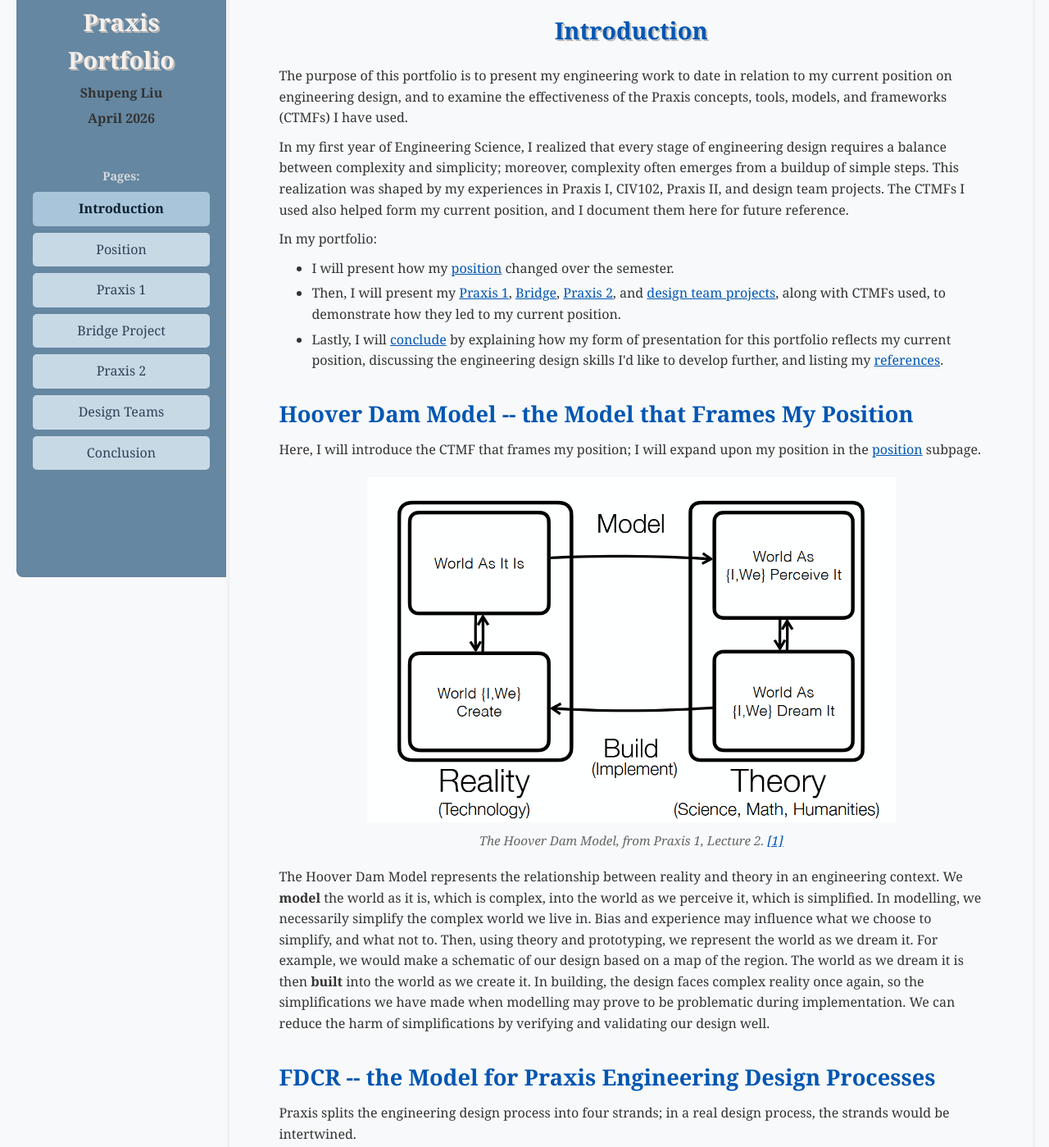
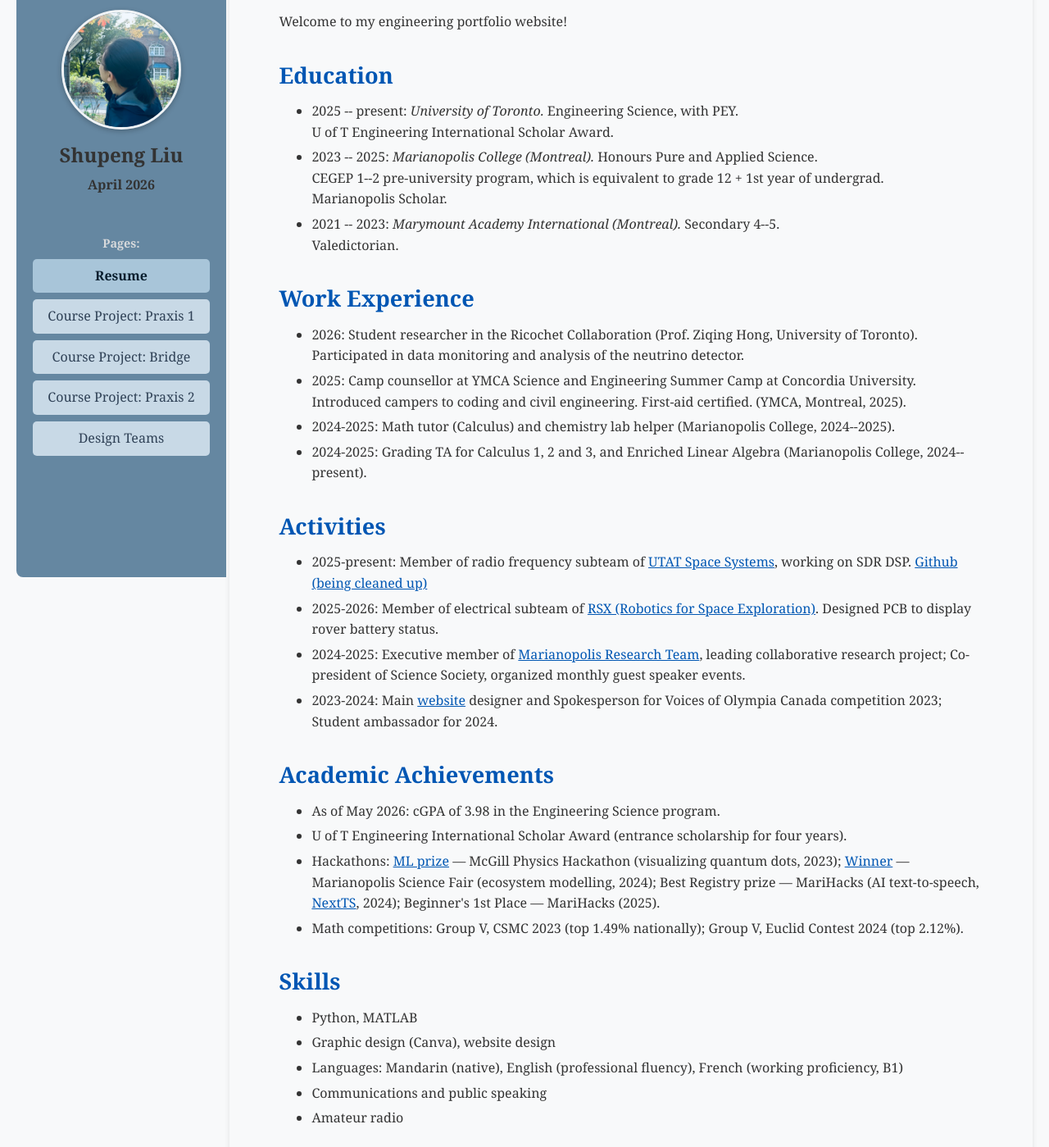
Before and after one commit to shaunaliu-github/shaunaliu-github.github.io, a plain HTML site: page index.html in a window 1280 px wide. Shown: the part 76-1475 px from the top of the page at 82% size. Drawn offline with Linux system fonts and the light colour scheme.

Commit message:
removed some praxis stuff

```diff
--- a/index.html
+++ b/index.html
@@ -3,7 +3,7 @@
 <head>
     <meta charset="UTF-8">
     <meta name="viewport" content="width=device-width, initial-scale=1.0">
-    <title>Praxis Portfolio</title>
+    <title>Shupeng Liu - Engineering Portfolio</title>
     <link rel="stylesheet" href="style.css">
 
 </head>
@@ -11,20 +11,19 @@
 <div class="container">
 
     <div class="sidenav">
-        <h1 class="name">Praxis</h1>
-        <h1 class="name"> Portfolio</h1>
-        <h4 style="text-align: center; margin: 5px 0;">Shupeng Liu</h4>
+        <img src="pics/picture_of_me.png" class="picture-of-me" alt="Portrait of Shupeng Liu">
+        <h3 style="text-align: center; margin: 5px 0;">Shupeng Liu</h3>
         <h4 style="text-align: center; margin: 0 0 10px 0;">April 2026</h4>
         <br>
         <h4 class="navbar-text">Pages:</h4>
         <ul class="navbar">
-            <li class="index-pg active"><a href="index.html">Introduction</a></li>
-            <li class="writings-pg"><a href="position.html">Position</a></li>
-            <li class="writings-pg"><a href="praxis1.html">Praxis 1</a></li>
-            <li class="writings-pg"><a href="bridge.html">Bridge Project</a></li>
-            <li class="writings-pg"><a href="praxis2.html">Praxis 2</a></li>
+            <li class="index-pg active"><a href="index.html">Resume</a></li>
+            <!-- <li class="writings-pg"><a href="position.html">Position</a></li> -->
+            <li class="writings-pg"><a href="praxis1.html">Course Project: Praxis 1</a></li>
+            <li class="writings-pg"><a href="bridge.html">Course Project: Bridge</a></li>
+            <li class="writings-pg"><a href="praxis2.html">Course Project: Praxis 2</a></li>
             <li class="writings-pg"><a href="design_teams.html">Design Teams</a></li>
-            <li class="writings-pg"><a href="conclusion.html">Conclusion</a></li>
+            <!-- <li class="writings-pg"><a href="conclusion.html">Conclusion</a></li> -->
         </ul>
     </div>
 
@@ -32,77 +31,67 @@
 
 
     <div class="main">
-        <h1>Introduction</h1>
-        <p>The purpose of this portfolio is to present my engineering work to date in relation to
-            my current position on engineering design, and to examine the effectiveness of the Praxis concepts, tools,
-            models, and frameworks (CTMFs) I have used.</p>
 
-        <p>In my first year of Engineering Science, I realized that every stage of engineering design requires a balance between
-            complexity and simplicity; moreover, complexity often emerges from a buildup of simple steps. This realization
-            was shaped by my experiences in Praxis I, CIV102, Praxis II, and design team projects. The CTMFs I used also helped form
-            my current position, and I document them here for future reference.
-        </p>
+        <p>Welcome to my engineering portfolio website! </p>
 
-        <p>In my portfolio:</p>
-        <ul>
-            <li>I will present how my <a href="position.html">position</a> changed over the semester.</li>
-            <li>Then, I will present my <a href="praxis1.html">Praxis 1</a>, <a href="bridge.html">Bridge</a>,
-                <a href="praxis2.html">Praxis 2</a>, and <a href="design_teams.html">design team projects</a>,
-                along with CTMFs used, to demonstrate how they led to my current position.</li>
-            <li>Lastly, I will <a href="conclusion.html">conclude</a> by explaining how my form of presentation
-                for this portfolio reflects my current position, discussing the engineering design skills I'd like to develop further,
-                and listing my <a href="conclusion.html#References">references</a>.</li>
-        </ul>
+        <!-- Education -->
+        <section id="education" class="education-section">
+            <h2>Education</h2>
+            <ul>
+
+                <li>2025 -- present: <em>University of Toronto.</em> Engineering Science, with PEY. <br> U of T Engineering International Scholar Award.</li>
+                <li>2023 -- 2025: <em>Marianopolis College (Montreal).</em> Honours Pure and Applied Science. <br> CEGEP 1--2 pre-university program, which is equivalent to grade 12 + 1st year of undergrad. <br> Marianopolis Scholar.</li>
+                <li>2021 -- 2023: <em>Marymount Academy International (Montreal).</em> Secondary 4--5. <br> Valedictorian.</li>
+            </ul>
+        </section>
+
+        <!-- Work Experience -->
+        <section id="work-experience" class="work-section">
+            <h2>Work Experience</h2>
+            <ul>
+                <li>2026: Student researcher in the Ricochet Collaboration (Prof. Ziqing Hong, University of Toronto). Participated in data monitoring and analysis of the neutrino detector. </li>
+                <li>2025: Camp counsellor at YMCA Science and Engineering Summer Camp at Concordia University. <br>Introduced campers to coding and civil engineering. First-aid certified. (YMCA, Montreal, 2025).</li>
+                <li>2024-2025: Math tutor (Calculus) and chemistry lab helper (Marianopolis College, 2024--2025).</li>
+                <li>2024-2025: Grading TA for Calculus 1, 2 and 3, and Enriched Linear Algebra (Marianopolis College, 2024--present).</li>
+            </ul>
+        </section>
+
+        <!-- Activities -->
+        <section id="activities" class="activities-section">
+            <h2>Activities</h2>
+            <ul>
+                <li>2025-present: Member of radio frequency subteam of <a href="https://www.utat.ca/space-systems">UTAT Space Systems</a>, working on SDR DSP. <a href = "https://github.com/utat-ss/bus-gs-sdr/tree/messy_repo_with_some_good_code">Github (being cleaned up)</a> </li>
+                <li>2025-2026: Member of electrical subteam of <a href="https://rsx.skule.ca/">RSX (Robotics for Space Exploration)</a>. Designed PCB to display rover battery status.</li>
+                <li>2024-2025: Executive member of <a href="https://survivalguidemtl.wixsite.com/survival-guide">Marianopolis Research Team</a>, leading collaborative research project; Co-president of Science Society, organized monthly guest speaker events.</li>
+                <li>2023-2024: Main <a href="https://survivalguidemtl.wixsite.com/survival-guide">website</a> designer and Spokesperson for Voices of Olympia Canada competition 2023; Student ambassador for 2024.</li>
+            </ul>
+        </section>
 
 
-        <h2>Hoover Dam Model -- the Model that Frames My Position</h2>
-        <p>Here, I will introduce the CTMF that frames my position; I will expand upon my
-            position in the <a href="position.html">position</a> subpage.
-        </p>
 
-        <figure class="content-figure">
-            <img src="pics/hoover_dam/hoover_dam.png" alt="Hoover Dam Model">
-            <figcaption>The Hoover Dam Model, from Praxis 1, Lecture 2.
-                <a href="conclusion.html#ref-1">[1]</a>
-            </figcaption>
-        </figure>
 
-        <p>
-            The Hoover Dam Model represents the relationship between reality and theory in
-            an engineering context. We <b>model</b> the world as it is, which is complex,
-            into the world as we perceive it, which is simplified. In modelling, we necessarily
-            simplify the complex world we live in. Bias and experience may influence what we
-            choose to simplify, and what not to. Then, using theory and prototyping, we represent the world as
-            we dream it. For example, we would make a schematic of our design based on a map
-            of the region. The world as we dream it is then <b>built</b> into the world as we create
-            it. In building, the design faces complex reality once again, so the simplifications
-            we have made when modelling may prove to be problematic during implementation.
-            We can reduce the
-            harm of simplifications by verifying and validating our design well.
+        <!-- Academic Achievements -->
+        <section id="achievements" class="achievements-section">
+            <h2>Academic Achievements</h2>
+            <ul>
+                <li>As of May 2026: cGPA of 3.98 in the Engineering Science program.</li>
+                <li>U of T Engineering International Scholar Award (entrance scholarship for four years).</li>
+                <li>Hackathons: <a href="https://devpost.com/software/quandom">ML prize</a> — McGill Physics Hackathon (visualizing quantum dots, 2023); <a href="https://web.archive.org/web/20240416202630/https:/www.bemarianopolis.ca/marianopolis-students-advance-to-montreal-regional-science-and-technology-fair/">Winner</a> — Marianopolis Science Fair (ecosystem modelling, 2024); Best Registry prize — MariHacks (AI text-to-speech, <a href="https://devpost.com/software/nextts">NextTS</a>, 2024); Beginner's 1st Place — MariHacks (2025).</li>
+                <li>Math competitions: Group V, CSMC 2023 (top 1.49% nationally); Group V, Euclid Contest 2024 (top 2.12%).</li>
+            </ul>
+        </section>
 
-        </p>
-
-        <h2>FDCR -- the Model for Praxis Engineering Design Processes</h2>
-        <p>
-            Praxis splits the engineering design process into four strands; in a real design
-            process, the strands would be intertwined.
-        </p>
-        <ol>
-            <li>Frame: Perceiving and defining the engineering opportunity with
-                the help of Need, Goals and Objectives (NGOs).</li>
-            <li>Diverge: Coming up with design candidates. </li>
-            <li>Converge: Evaluating and selecting candidates based
-                on requirements and evaluation criteria (translated from NGOs), and stakeholder feedback.</li>
-            <li>Represent: Communicating the design through documentation, sketches, prototypes, and other presentations.</li>
-        </ol>
-
-        <figure class="content-figure">
-            <img src="pics/hoover_dam/hoover_dam.png" alt="Hoover Dam Model">
-            <figcaption>The FDCR Model, from Praxis 1, Lecture 2.
-                <a href="conclusion.html#ref-1">[1]</a>
-            </figcaption>
-        </figure>
-
+        <!-- Skills -->
+        <section id="skills" class="skills-section">
+            <h2>Skills</h2>
+            <ul>
+                <li>Python, MATLAB</li>
+                <li>Graphic design (Canva), website design</li>
+                <li>Languages: Mandarin (native), English (professional fluency), French (working proficiency, B1)</li>
+                <li>Communications and public speaking</li>
+                <li>Amateur radio</li>
+            </ul>
+        </section>
     </div>
 </div>
 </body>
--- a/style.css
+++ b/style.css
@@ -319,3 +319,14 @@ div.gallery>img:click {
     background-color: #7fb8e4;
     font-size: 18px;
 }
+
+/* Portrait in the sidebar */
+.sidenav img.picture-of-me, .picture-of-me {
+    display: block;
+    margin: 8px auto 12px auto;
+    width: 140px;
+    height: auto;
+    border-radius: 50%;
+    border: 3px solid rgba(255,255,255,0.9);
+    box-shadow: 0 2px 6px rgba(0,0,0,0.25);
+}
```
Also changed, not shown: pics/picture_of_me.png (added).
